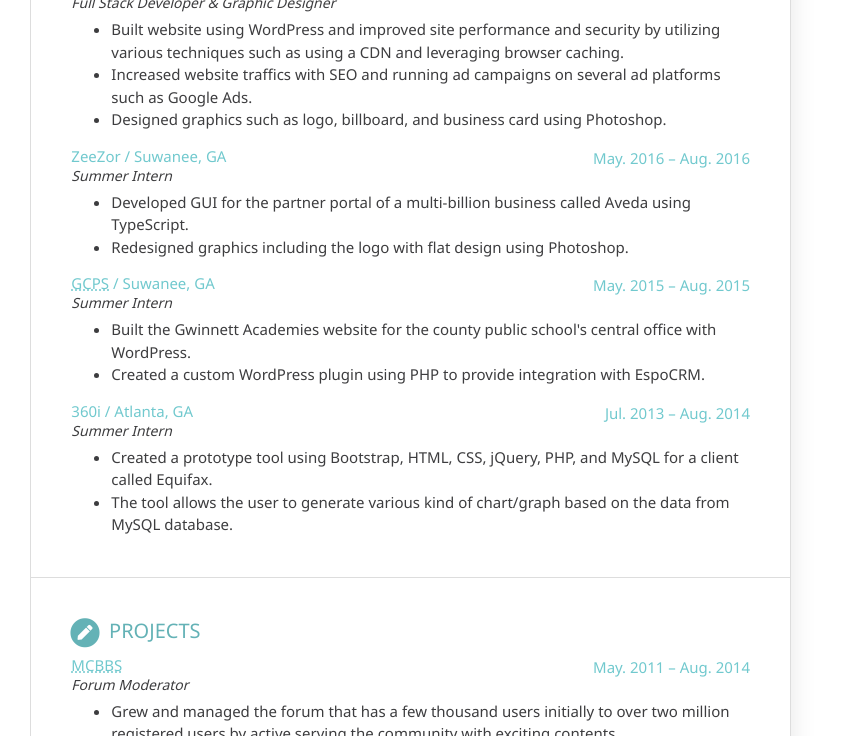
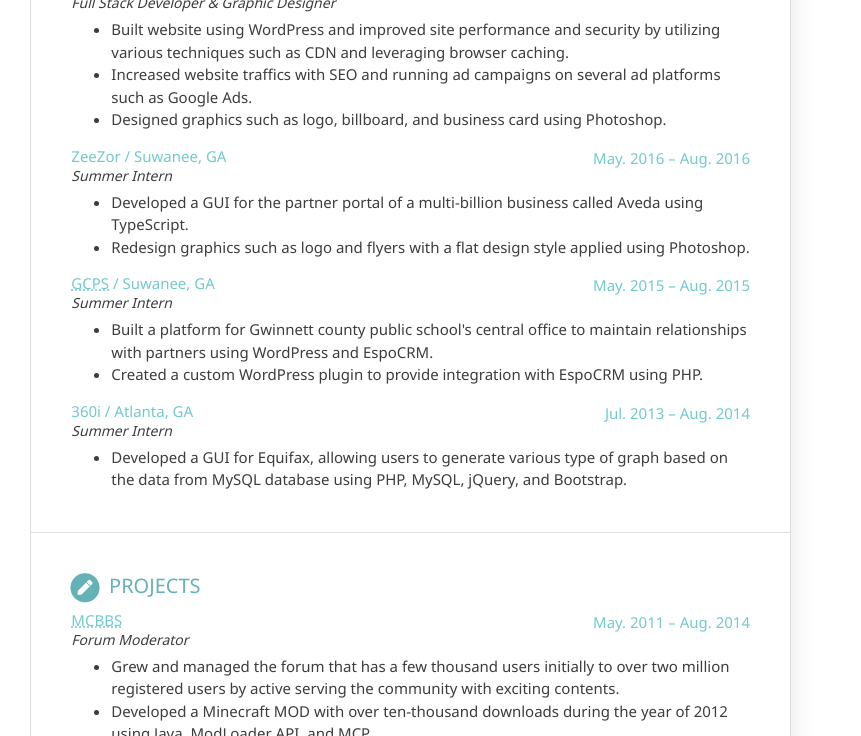
Before and after one commit to H0NGWANG/pure-cv, a plain HTML site: page index.html in a window 1280 px wide. Shown: the part 562-1298 px from the top of the page, 419-1280 px from the left. Drawn offline with nearby package versions, Linux system fonts and the light colour scheme.

Commit message:
Update Content

```diff
--- a/index.html
+++ b/index.html
@@ -101,7 +101,7 @@
                             <div class="job-title">Full Stack Developer & Graphic Designer</div>
 
                             <ul>
-                                <li>Built website using WordPress and improved site performance and security by utilizing various techniques such as using a CDN and leveraging browser caching.</li>
+                                <li>Built website using WordPress and improved site performance and security by utilizing various techniques such as CDN and leveraging browser caching.</li>
                                 <li>Increased website traffics with SEO and running ad campaigns on several ad platforms such as Google Ads.</li>
                                 <li>Designed graphics such as logo, billboard, and business card using Photoshop.</li>
                             </ul>
@@ -115,8 +115,8 @@
                             <div class="job-title">Summer Intern</div>
 
                             <ul>
-                                <li>Developed GUI for the partner portal of a multi-billion business called Aveda using TypeScript.</li>
-                                <li>Redesigned graphics including the logo with flat design using Photoshop.</li>
+                                <li>Developed a GUI for the partner portal of a multi-billion business called Aveda using TypeScript.</li>
+                                <li>Redesign graphics such as logo and flyers with a flat design style applied using Photoshop.</li>
                             </ul>
                         </div>
 
@@ -128,8 +128,8 @@
                             <div class="job-title">Summer Intern</div>
 
                             <ul>
-                                <li>Built the Gwinnett Academies website for the county public school's central office with WordPress.</li>
-                                <li>Created a custom WordPress plugin using PHP to provide integration with EspoCRM.</li>
+                                <li>Built a platform for Gwinnett county public school's central office to maintain relationships with partners using WordPress and EspoCRM.</li>
+                                <li>Created a custom WordPress plugin to provide integration with EspoCRM using PHP.</li>
                             </ul>
                         </div>
 
@@ -141,8 +141,7 @@
                             <div class="job-title">Summer Intern</div>
 
                             <ul>
-                                <li>Created a prototype tool using Bootstrap, HTML, CSS, jQuery, PHP, and MySQL for a client called Equifax.</li>
-                                <li>The tool allows the user to generate various kind of chart/graph based on the data from MySQL database.</li>
+                                <li>Developed a GUI for Equifax, allowing users to generate various type of graph based on the data from MySQL database using PHP, MySQL, jQuery, and Bootstrap.</li>
                             </ul>
                         </div>
                     </section>
```
